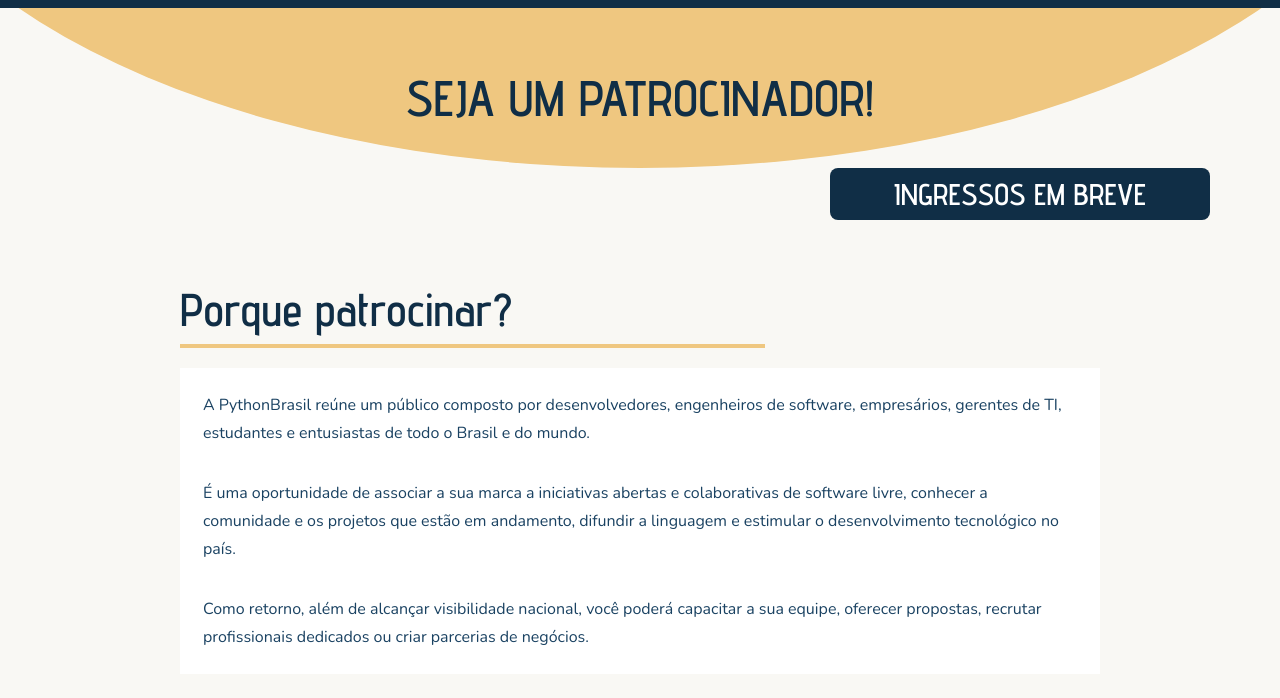
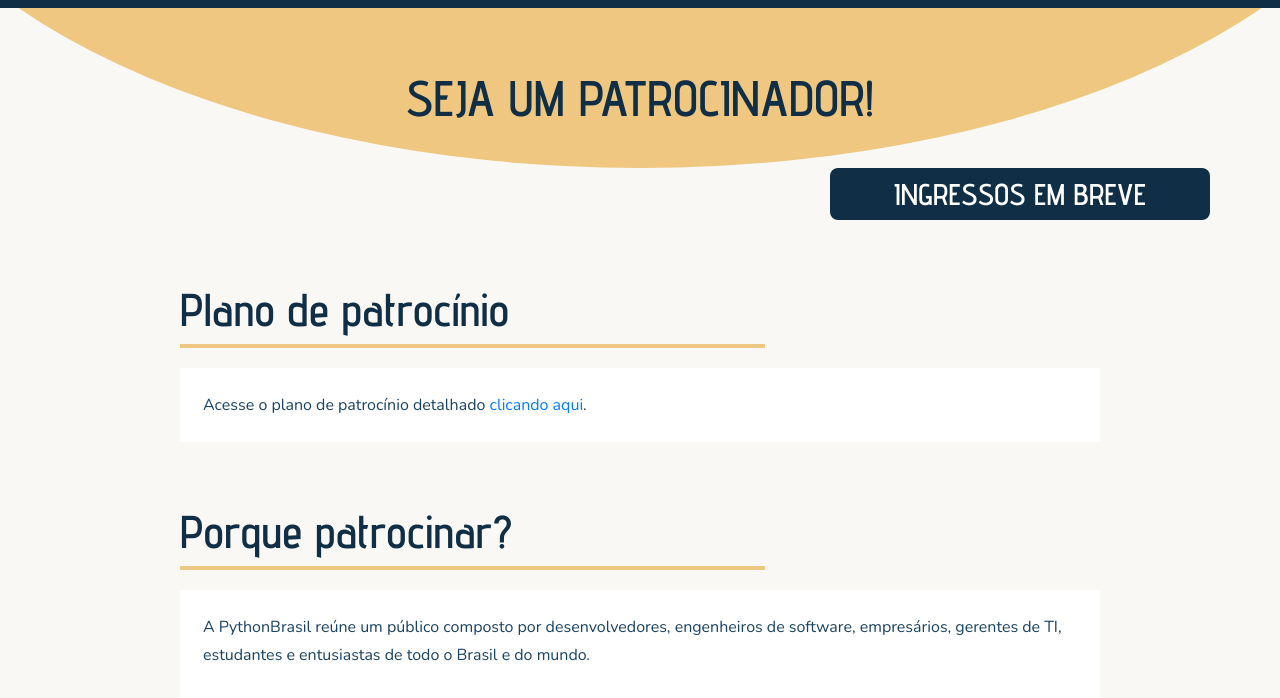
Before and after one commit to pythonbrasil/pybr2018-site, a plain HTML site: page quero-patrocinar/index.html in a window 1280 px wide. Shown: the part 92-790 px from the top of the page. Drawn offline with nearby package versions, Linux system fonts and the light colour scheme.

Commit message:
updating production bundle

```diff
--- a/quero-patrocinar/index.html
+++ b/quero-patrocinar/index.html
@@ -63,6 +63,20 @@
       Ingressos em breve
   </a>
 </div>
+  <article class="article">
+    <header class="article__header">
+      <h1 class="header__title">Plano de patrocínio</h1>
+    </header>
+    <div class="article__body--wrapper">
+      <div class="article__body">
+        <div class="article__content">
+          <p>
+            Acesse o plano de patrocínio detalhado <a target="_blank" href="/Plano_patrocinio_PythonBR_2018.pdf">clicando aqui</a>.
+          </p>
+        </div>
+      </div>
+    </div>
+  </article>
   <article class="article">
     <header class="article__header">
       <h1 class="header__title">Porque patrocinar?</h1>
```
Also changed, not shown: 2 other files.
